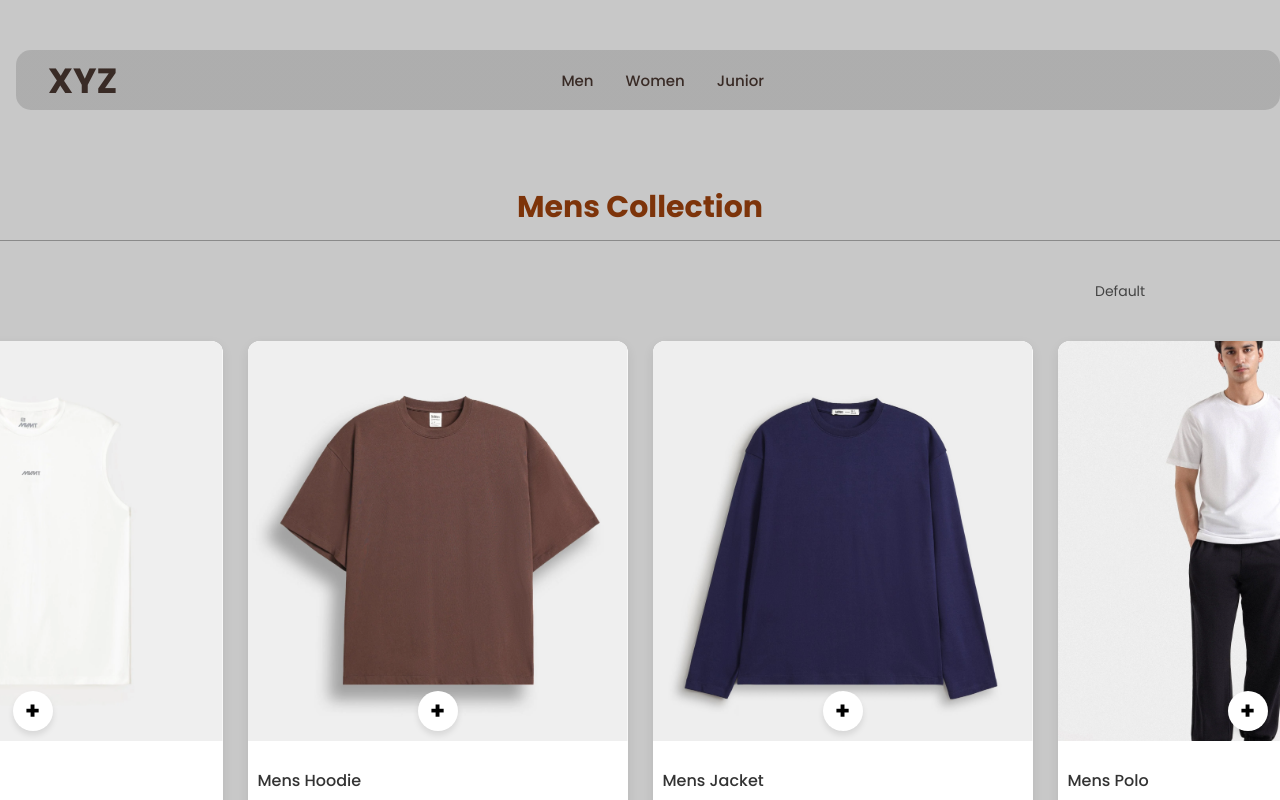
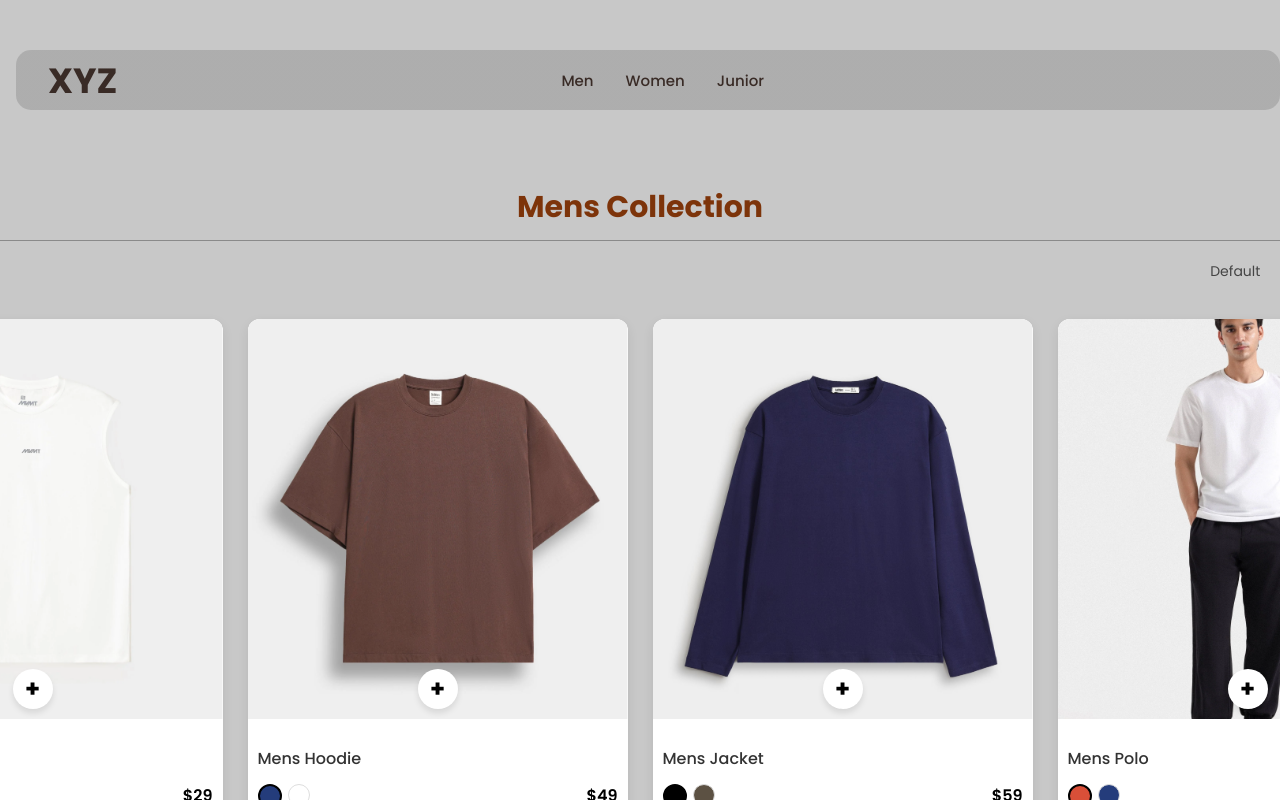
Before and after one commit to AyanJamalii/E-Commerce-Store, a React (Create React App) app: page /men in a window 1280 px wide. Shown: the top 800 px of the page. Built offline with nearby package versions, Linux system fonts and the light colour scheme; some icons are missing; a web font is replaced by a local one.

Commit message:
maybe final update

```diff
--- a/src/styles/Junior.module.css
+++ b/src/styles/Junior.module.css
@@ -31,14 +31,14 @@
   border-radius: 50px;
 }
 .sortBox {
-  display: flex;
-  align-items: center;
-  gap: 6px;
-  margin-bottom: 20px;
-
-  width: 90%;
-  max-width: 1800px;
-  justify-content: flex-end; /* right corner */
+    display: flex;
+    align-items: center;
+    gap: 6px;
+    margin-bottom: 18px;
+    width: 108%;
+    max-width: 1800px;
+    justify-content: flex-end;
+    margin-top: -20px; /* pushes it to the right corner */
 }
 
 .sortIcon {
--- a/src/styles/Mens.module.css
+++ b/src/styles/Mens.module.css
@@ -31,14 +31,14 @@
   border-radius: 50px;
 }
 .sortBox {
-  display: flex;
-  align-items: center;
-  gap: 6px;
-  margin-bottom: 20px;
-
-  width: 90%;
-  max-width: 1800px;
-  justify-content: flex-end; /* pushes it to the right corner */
+    display: flex;
+    align-items: center;
+    gap: 6px;
+    margin-bottom: 18px;
+    width: 108%;
+    max-width: 1800px;
+    justify-content: flex-end;
+    margin-top: -20px; /* pushes it to the right corner */
 }
 
 .sortIcon {
--- a/src/styles/Women.module.css
+++ b/src/styles/Women.module.css
@@ -31,14 +31,14 @@
   border-radius: 50px;
 }
 .sortBox {
-  display: flex;
-  align-items: center;
-  gap: 6px;
-  margin-bottom: 20px;
-
-  width: 90%;
-  max-width: 1800px;
-  justify-content: flex-end; /* right corner */
+    display: flex;
+    align-items: center;
+    gap: 6px;
+    margin-bottom: 18px;
+    width: 108%;
+    max-width: 1800px;
+    justify-content: flex-end;
+    margin-top: -20px; /* pushes it to the right corner */
 }
 
 .sortIcon {
```
